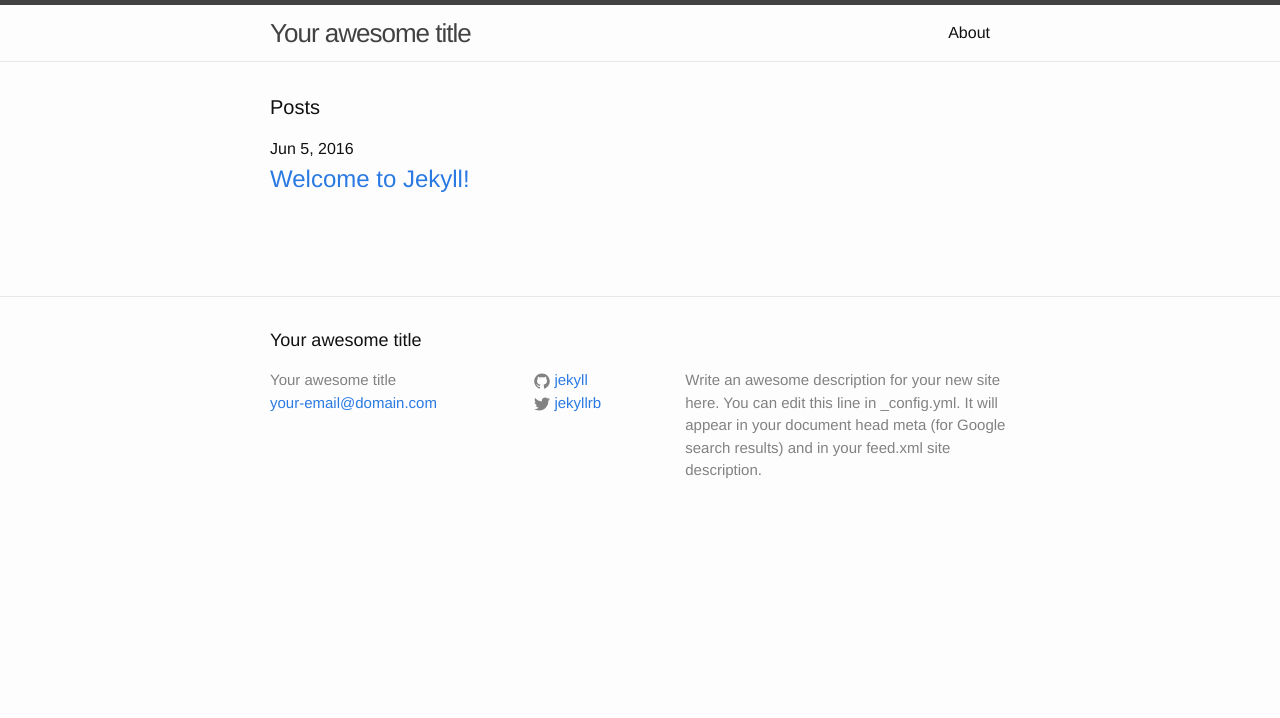
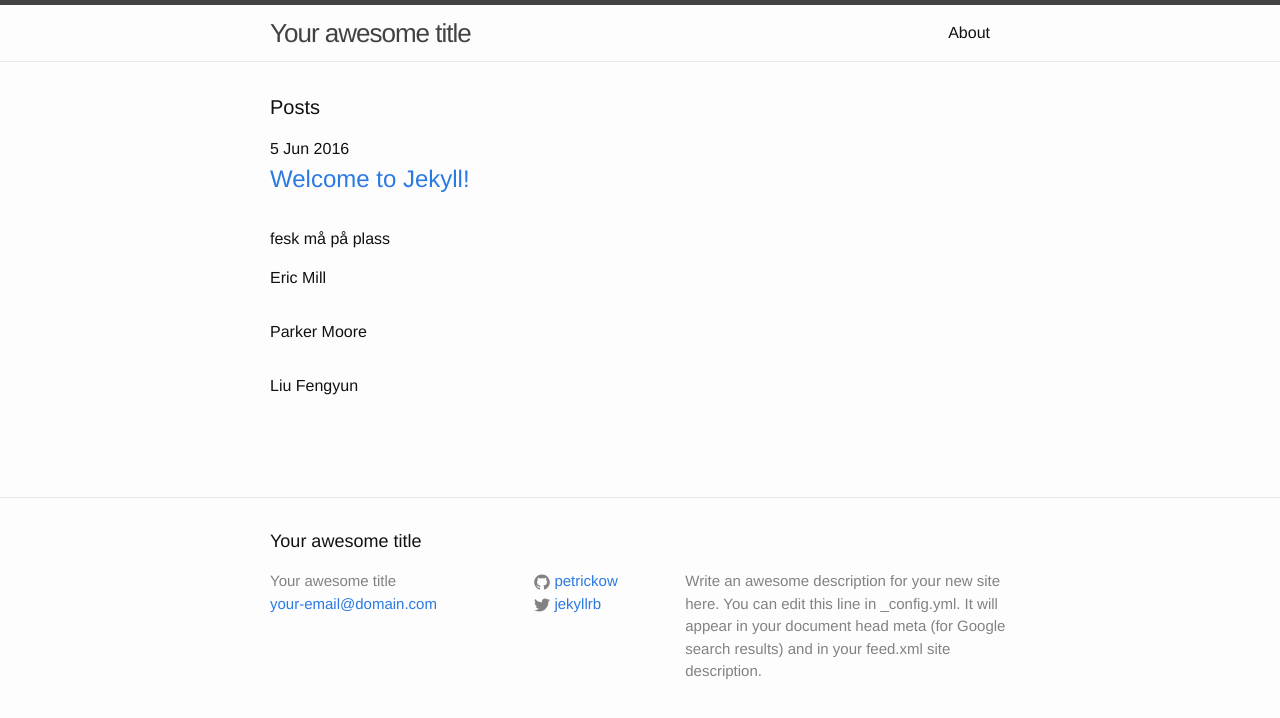
Before and after one commit to petrickow/petrickow.github.io, a Jekyll site: the page built from index.html, in a window 1280 px wide. Shown: the top 718 px of the page. Built offline with Jekyll 4.4.1, drawn with Linux system fonts in a browser that asks for light colours.

Commit message:
added userfile as an example

```diff
--- a/_config.yml
+++ b/_config.yml
@@ -13,9 +13,12 @@ description: > # this means to ignore newlines until "baseurl:"
   line in _config.yml. It will appear in your document head meta (for
   Google search results) and in your feed.xml site description.
 baseurl: "" # the subpath of your site, e.g. /blog
-url: "http://yourdomain.com" # the base hostname & protocol for your site
+#url: "http://petrickow.github.io/" # the base hostname & protocol for your site
 twitter_username: jekyllrb
-github_username:  jekyll
+github_username:  petrickow
+
+test: fesk
+
 
 # Build settings
 markdown: kramdown
--- /dev/null
+++ b/_data/users.yml
@@ -0,0 +1,8 @@
+- name: Eric Mill
+  github: konklone
+
+- name: Parker Moore
+  github: parkr
+
+- name: Liu Fengyun
+  github: liufengyun
--- a/index.html
+++ b/index.html
@@ -9,7 +9,7 @@ layout: default
   <ul class="post-list">
     {% for post in site.posts %}
       <li>
-        {{ post.date | date: "%b %-d, %Y" }}
+        {{ post.date | date: "%-d %b %Y" }}
 
         <h2>
           <a class="post-link" href="{{ post.url | prepend: site.baseurl }}">{{ post.title }}</a>
@@ -20,7 +20,8 @@ layout: default
 
 
   <ul class="post-list">
-        {% for user in site.users %}
+    <p>{{site.test}} må på plass</p>
+      {% for user in site.data.users %}
       <li>
         {{user.name}}
       </li>
```
Lines whose indentation alone changed are shown as unchanged.
